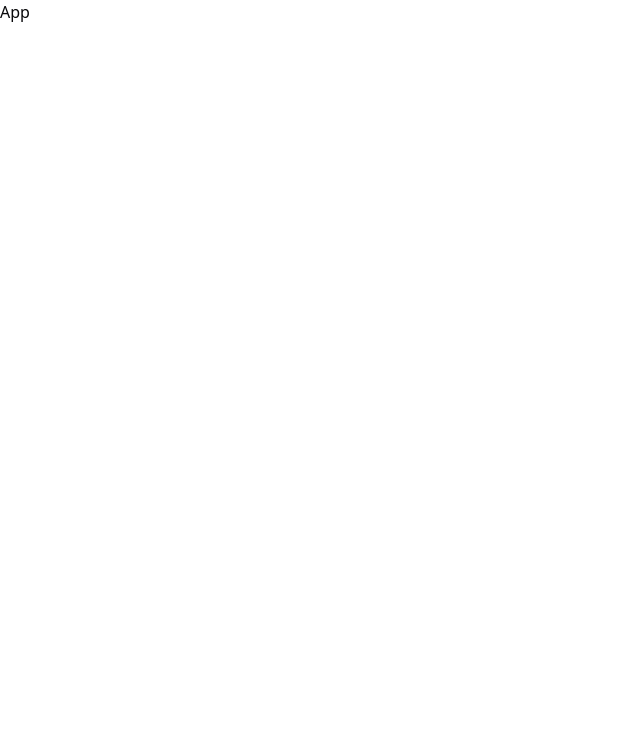
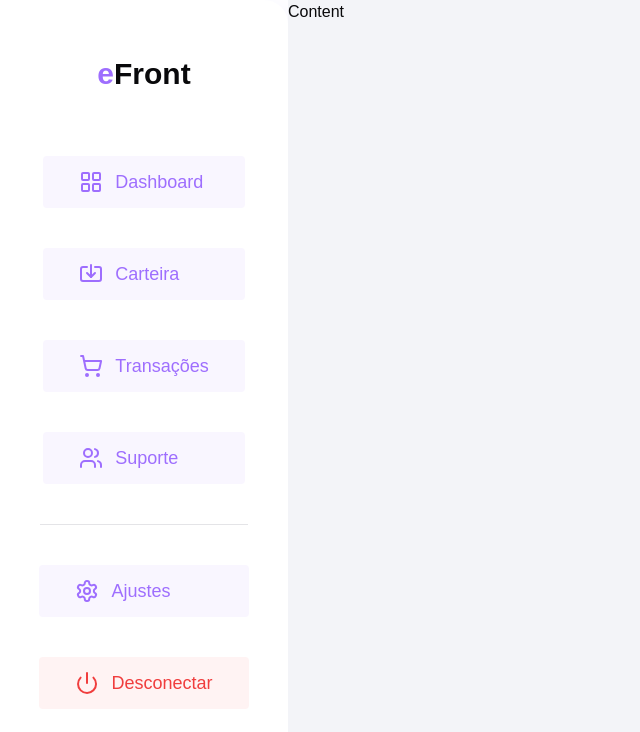
Before and after one commit to LucasVitorVD/dashboard, a React (Vite) app: page / in a window 1280 px wide. Shown: the top 732 px of the page, without its empty margins (0-640 px from the left). Built offline with nearby package versions, Linux system fonts and the light colour scheme.

Commit message:
feat: implement a responsive sidebar menu

```diff
--- a/package.json
+++ b/package.json
@@ -11,8 +11,10 @@
   },
   "dependencies": {
     "@radix-ui/react-icons": "^1.3.0",
+    "@radix-ui/react-separator": "^1.0.3",
     "class-variance-authority": "^0.7.0",
     "clsx": "^2.0.0",
+    "lucide-react": "^0.279.0",
     "react": "^18.2.0",
     "react-dom": "^18.2.0",
     "tailwind-merge": "^1.14.0",
--- a/src/App.tsx
+++ b/src/App.tsx
@@ -1,6 +1,67 @@
+import { useState } from "react"
+import { LayoutGrid, Import, ShoppingCart, Users, Settings, Power, Menu, X } from "lucide-react"
+import { Separator } from "@/components/ui/separator"
+import MenuItem from "./components/MenuItem"
+
 const App = () => {
+  const [open, setIsOpen] = useState(false)
+
   return (
-    <div>App</div>
+    <div className="flex min-h-screen font-poppins relative">
+      <aside className={`flex flex-col items-center bg-darkScale-dark40 z-10 absolute h-screen w-72 shadow-3xl rounded-r-3xl transition-all ease-in-out duration-500 md:z-auto md:static md:visible ${open === false ? "invisible left-[-490px]" : "visible left-0"}`}>
+        <X
+          size={24}
+          className="text-colorSystem-support04 my-8 mx-4 md:hidden self-start"
+          onClick={() => setIsOpen(false)}
+        />
+
+        <h1 className="text-3xl font-semibold mb-16 md:mt-14">
+          <strong className="text-brandColor">e</strong>Front
+        </h1>
+
+        <div className="space-y-10">
+          <MenuItem
+            icon={LayoutGrid}
+            text="Dashboard"
+          />
+          <MenuItem
+            icon={Import}
+            text="Carteira"
+          />
+          <MenuItem
+            icon={ShoppingCart}
+            text="Transações"
+          />
+          <MenuItem
+            icon={Users}
+            text="Suporte"
+          />
+        </div>
+
+        <Separator className="my-10" />
+
+        <div className="space-y-10">
+          <MenuItem
+            icon={Settings}
+            text="Ajustes"
+          />
+
+          <MenuItem
+            icon={Power}
+            text="Desconectar"
+            isDanger
+          />
+        </div>
+      </aside>
+      <main className="bg-[#F3F4F8] flex-1">
+        <Menu
+          size={24}
+          className="text-brandColor md:hidden"
+          onClick={() => setIsOpen(true)}
+        />
+        <h1>Content</h1>
+      </main>
+    </div>
   )
 }
 
--- /dev/null
+++ b/src/components/MenuItem.tsx
@@ -0,0 +1,19 @@
+import { ElementType } from "react"
+
+type MenuItemProps = {
+  icon: ElementType
+  text: string
+  isDanger?: boolean
+}
+
+const MenuItem = ({ icon: Icon, text, isDanger }: MenuItemProps) => {
+  return (
+    <div
+      className={`flex items-center gap-3 py-3 px-9 hover:cursor-pointer rounded-sm ${isDanger ? "bg-lightRed" : "bg-lightPurple"}`}>
+      <Icon size={24} className={isDanger ? "text-colorSystem-support04" : "text-brandColor"} />
+      <p className={`text-lg ${isDanger ? "text-colorSystem-support04" : "text-brandColor"}`}>{text}</p>
+    </div>
+  )
+}
+
+export default MenuItem
--- /dev/null
+++ b/src/components/ui/separator.tsx
@@ -0,0 +1,29 @@
+import * as React from "react"
+import * as SeparatorPrimitive from "@radix-ui/react-separator"
+
+import { cn } from "@/lib/utils"
+
+const Separator = React.forwardRef<
+  React.ElementRef<typeof SeparatorPrimitive.Root>,
+  React.ComponentPropsWithoutRef<typeof SeparatorPrimitive.Root>
+>(
+  (
+    { className, orientation = "horizontal", decorative = true, ...props },
+    ref
+  ) => (
+    <SeparatorPrimitive.Root
+      ref={ref}
+      decorative={decorative}
+      orientation={orientation}
+      className={cn(
+        "shrink-0 bg-border",
+        orientation === "horizontal" ? "h-[1px] w-52" : "h-full w-[1px]",
+        className
+      )}
+      {...props}
+    />
+  )
+)
+Separator.displayName = SeparatorPrimitive.Root.displayName
+
+export { Separator }
--- a/tailwind.config.js
+++ b/tailwind.config.js
@@ -8,6 +8,9 @@ module.exports = {
     './src/**/*.{ts,tsx}',
 	],
   theme: {
+    fontFamily: {
+      'poppins': ['Poppins', 'sans-serif']
+    },
     container: {
       center: true,
       padding: "2rem",
@@ -50,6 +53,25 @@ module.exports = {
           DEFAULT: "hsl(var(--card))",
           foreground: "hsl(var(--card-foreground))",
         },
+        brandColor: "#9E6EFE",
+        lightPurple: "rgba(158, 110, 254, 0.06)",
+        lightRed: "rgba(240, 61, 61, 0.06)",
+        darkScale: {
+          dark10: "#2D3748",
+          dark20: "#718096",
+          dark30: "#F9F9F9",
+          dark40: "#FFFF"
+        },
+        colorSystem: {
+          support01: "#2961FF",
+          support02: "#0BB07B",
+          support03: "#FFCE52",
+          support04: "#F03D3D",
+          support05: "#E0EDE0",
+        }
+      },
+      boxShadow: {
+        '3xl': '8px 13px 40px 0px #F1EFFF'
       },
       borderRadius: {
         lg: "var(--radius)",
```
Also changed, not shown: 1 other file (tests, documents, lock files or other folders).
